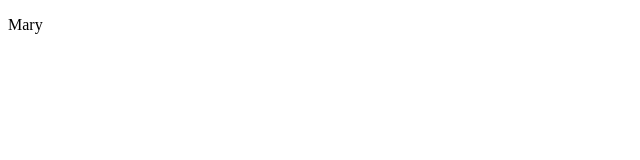
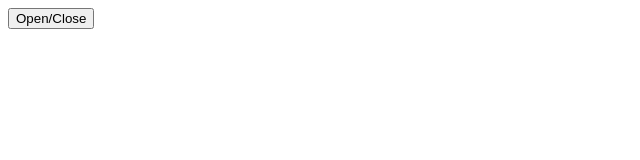
Before and after one commit to astonetuhame/alpinejs, a plain HTML site: page basics/index.html in a window 1280 px wide. Shown: the whole page, without its empty margins (0-640 px from the left). Drawn offline with nearby package versions, Linux system fonts and the light colour scheme.

Commit message:
Getters and setters

```diff
--- a/basics/index.html
+++ b/basics/index.html
@@ -73,12 +73,31 @@
 
     <!-- Scoping -->
 
-    <div x-data="{name: 'Zura', age:30, gender:'male'}">
+    <!-- <div x-data="{name: 'Zura', age:30, gender:'male'}">
         <div x-data="{name:'John', age:25}">
             <div x-data="{name:'Mary'}">
                 <p x-text="name"></p>
             </div>
         </div>
+    </div> -->
+
+    <!-- Getters & Setters -->
+    <div x-data="{
+        open:false,
+        get isOpen(){
+            return this.open
+        },
+        set isOpen(open){
+            this.open = !this.open
+        },
+        toggle(){
+            this.isOpen = !this.isOpen
+        }
+    }">
+    <button @click="toggle">Open/Close</button>
+    <div x-show="open">
+        Content...
+    </div>
     </div>
 
 
```
